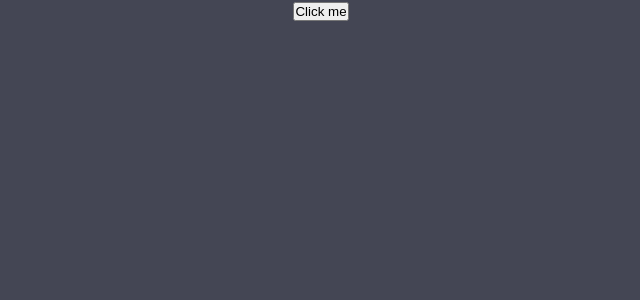
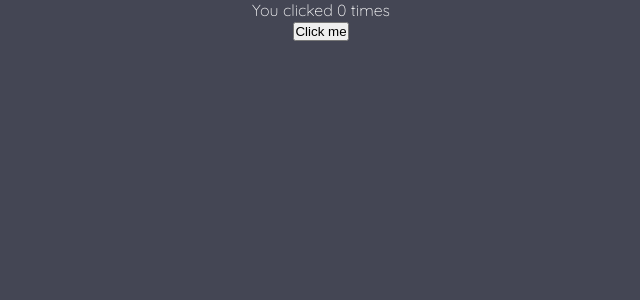
Before and after one commit to RichardBray/react-vite-course, a React (Vite) app: page / in a window 1280 px wide. Shown: the top 300 px of the page, without its empty margins (319-959 px from the left). Built offline with nearby package versions, Linux system fonts and the light colour scheme.

Commit message:
style(Counter.jsx): add div to display count of clicks

```diff
--- a/src/components/Counter.jsx
+++ b/src/components/Counter.jsx
@@ -2,7 +2,6 @@ import { useState } from 'react';
 
 export default function Counter() {
   const [count, setCount] = useState(0);
-
 
   function handleClick() {
     setCount((prevCount) => prevCount + 1);
@@ -10,6 +9,7 @@ export default function Counter() {
 
   return (
     <>
+      <div>You clicked {count} times</div>
       <button onClick={handleClick}>Click me</button>
     </>
   );
```
